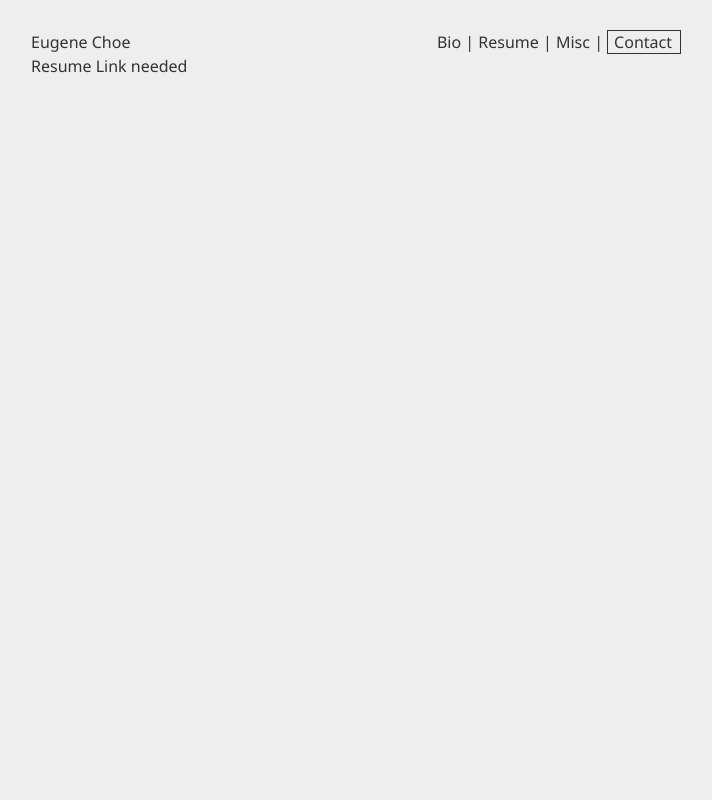
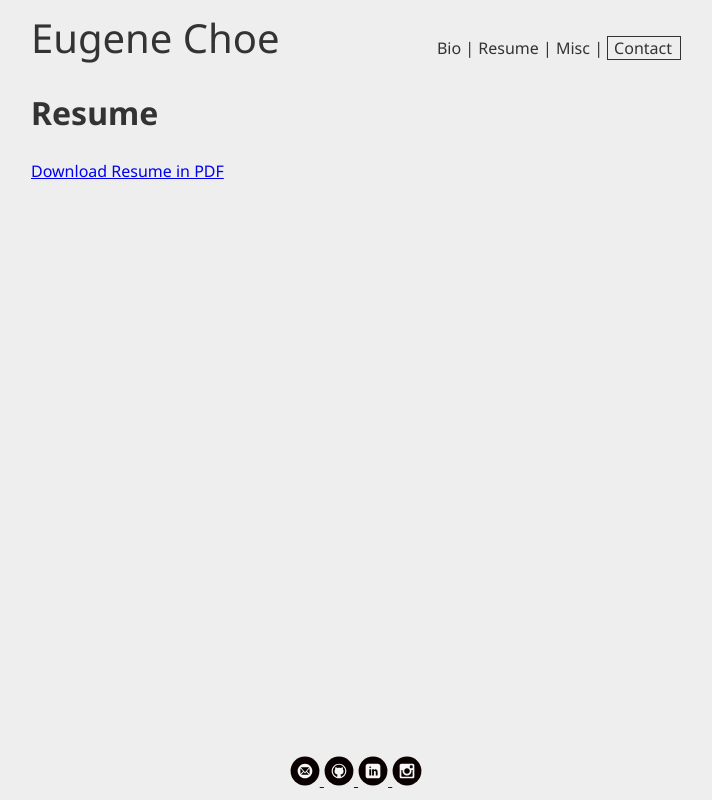
Before and after one commit to kurumai/choe.io, a plain HTML site: page index.html in a window 1280 px wide. Both pictures are taken after a click on the link "Resume". Shown: the whole page, without its empty margins (284-996 px from the left). Drawn offline with nearby package versions, Linux system fonts and the light colour scheme.

Commit message:
Add svg for social media Attach bottom bar to bottom, but bio sizing bug persists Create resume link

```diff
--- a/index.html
+++ b/index.html
@@ -8,7 +8,11 @@
 <body>
 <div class="container">
 	<div class="nav">
-		<div class="name">Eugene Choe</div>
+		<div class="name">
+			<a href="#" onClick="ActiveTab('.about')">
+				Eugene Choe
+			</a>
+		</div>
 		<div class="links">
 			<a href="#" onclick="ActiveTab('.bio')">Bio</a> |
 			<a href="#" onclick="ActiveTab('.resume')">Resume</a> |
@@ -16,11 +20,8 @@
 			<a href="#" id="contact" onclick="ActiveTab('.contact')">Contact</a>
 		</div>
 	</div>
-	<div class="display-text">
 	<div class="block-text about active">
 		<h1>About</h1>
-			Hello.
-
 		I’m Eugene, a software engineer based in Oakland. I love turning abstract ideas into useful applications that people can use to improve their quality of life. I believe in taking the time to do things the right way the first time. I operate on the principle that everyone has something to teach me. I live for the elusive moments of clarity and accomplishment that come with the completion of a job well done. I look forward to a future where an increasingly digital world allows people to spend more time doing the things they love.
 	</div>
 
@@ -45,9 +46,12 @@
 		Let’s build something awesome together.
 		</p>
 	</div>
+
 	<div class="block-text resume">
-			Resume Link needed
+		<h1>Resume</h1>
+		<a href="https://goo.gl/99TfvG">Download Resume in PDF</a>
 	</div>
+
 	<div class="block-text misc">
 		<h1>Miscellaneous</h1>
 		Cooking meals from scratch for 1 - 50 people
@@ -62,24 +66,33 @@
 
 	<div class="block-text contact">
 		<h1>Contact</h1>
-			Contact page!
+		Take a look at what I'm working on here.
+		My LinkedIn
+		Or shoot me an e-mail at eugene@choe.io.
+
 	</div>
-
+	<div class="bottom-bar">
+		<a href="mailto:eugene@choe.io" target="_blank">
+			<img src="svg/mail.svg" class="bottom-img" alt="E-mail">
+		</a>
+		<a href="https://github.com/heug" target="_blank">
+			<img src="svg/github.svg" class="bottom-img" alt="Github">
+		</a>
+		<a href="https://www.linkedin.com/in/eugene-choe" target="_blank">
+			<img src="svg/linkedin.svg" class="bottom-img" alt="LinkedIn">
+		</a>
+		<a href="https://www.instagram.com/generalchoe" target="_blank">
+			<img src="svg/instagram.svg" class="bottom-img" alt="Instagram">
+		</a>
 	</div>
 </div>
 <script>
 function ActiveTab(name) {
 	$('.block-text').removeClass('active');
 	$(name).addClass('active');
-}
-
+};
 $(document).ready(function() {
 	console.log('ready!');
-
-	$('.nav-item').on('click', function() {
-		document.getElementByClassName();
-		console.log(this.className);
-	})
 });
 </script>
 </body>
--- a/styles.css
+++ b/styles.css
@@ -11,32 +11,47 @@ p {
 }
 
 .container {
+	display: flex;
+	flex-direction: column;
 	width: 650px;
-	margin: auto;
-	margin-top: 30px;
+	height: 100%;
+	margin-left: auto;
+	margin-right: auto;
+	/*margin-top: 30px;*/
 }
 
 .nav {
 	display: flex;
 	flex-direction: row;
 	justify-content: space-between;
+	align-items: flex-end;
 }
 
-.links a {
+.name {
+	font-size: 40px;
+}
+
+.links {
+	margin-bottom: 8px;
+}
+
+.nav a {
 	color: #333333;
 	text-decoration: none;
 }
 
-.links a:hover {
-	color: #333333;
+.nav a:hover {
 	text-decoration: underline;
+}
+
+.nav .name a:hover {
+	text-decoration: none;
 }
 
 .links #contact {
 	border-style: solid;
 	border-width: 1.5px;
-	padding: 0px 8px 0px 6px;
-	/*text-align: center;*/
+	padding: 0 8 0 6;
 }
 
 .block-text {
@@ -45,4 +60,18 @@ p {
 
 .active {
 	display: inline;
+	flex-grow: 1;
 }
+
+.bottom-bar {
+	align-self: center;
+}
+
+.bottom-img {
+	width: 30px;
+}
+
+.bottom-img a {
+	text-decoration: none;
+	border: 0;
+}
```
Also changed, not shown: svg/default-icon.svg (added), svg/github.svg (added), svg/instagram.svg (added), svg/linkedin.svg (added), svg/mail.svg (added). Lines whose indentation alone changed are shown as unchanged.
